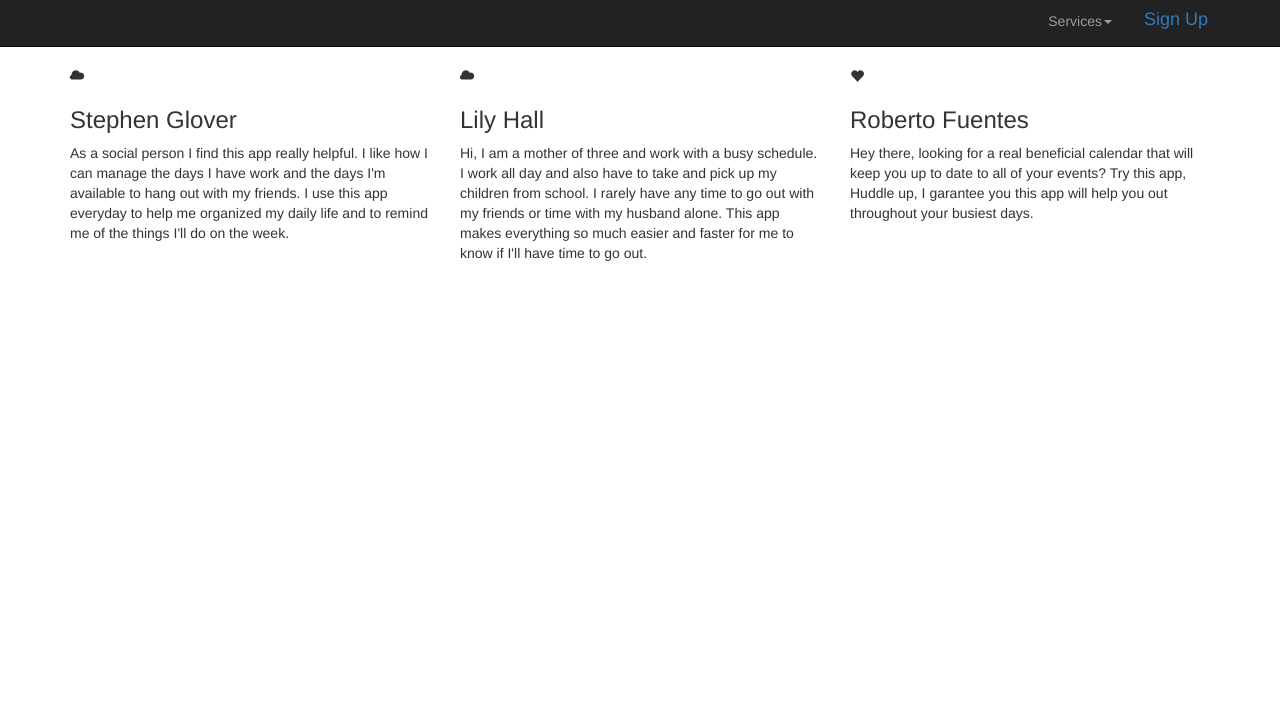
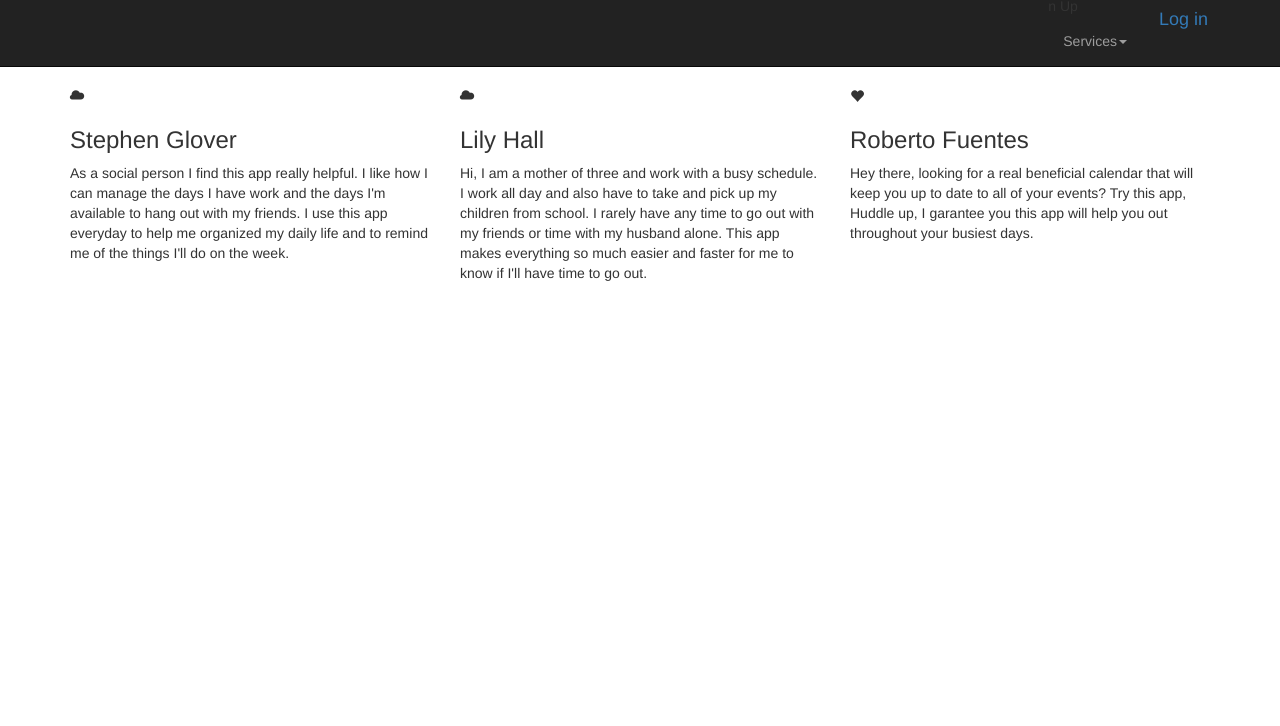
Before and after one commit to mchaavez/huddleup-website, a plain HTML site: page index.html in a window 1280 px wide. Shown: the part 74-800 px from the top of the page. Drawn offline with nearby package versions, Linux system fonts and the light colour scheme.

Commit message:
Update index.html

```diff
--- a/index.html
+++ b/index.html
@@ -30,8 +30,8 @@
 		</div>
 		<div class="collapse navbar-collapse" id="bs-example-navbar-collapse-1">
 			<ul class="nav navbar-nav navbar-right">
-				<a class="btn btn-lg" href="https://annee1.github.io/portfolio/final/signup.html" target="_blank">Sign Up</a>
-				<li class="dropdown">
+				<a class="btn btn-lg" href="https://mariebandzz.github.io/Huddle-up-/aboutus.html" target="_blank">Log in</a>
+				<li class="dropdown">n Up</a>
 					<a href="#" class="dropdown-toggle" data-toggle="dropdown" role="button" aria-haspopup="true" aria-expanded="false">Services<span class="caret"></span></a>
 					<ul class="dropdown-menu">
             <div class="btn-group">
```
